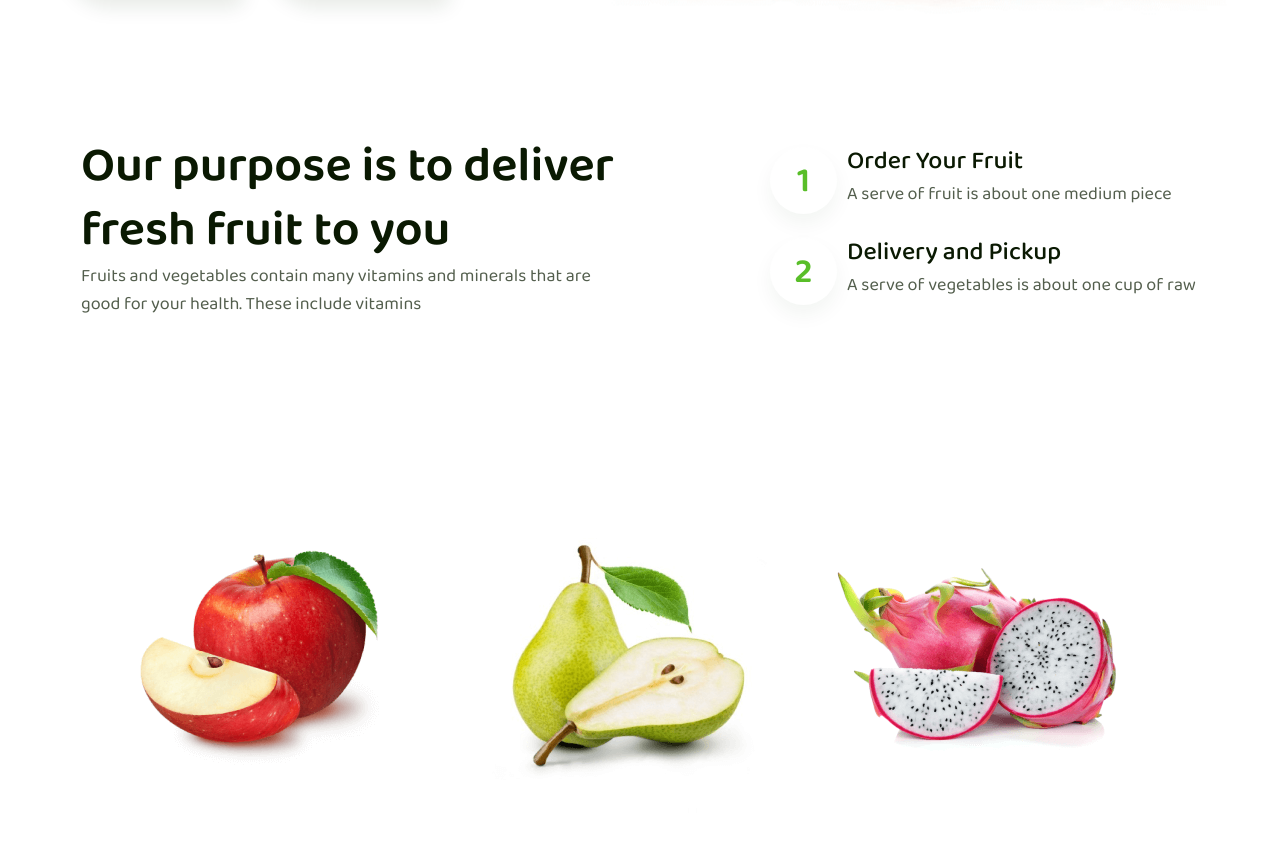
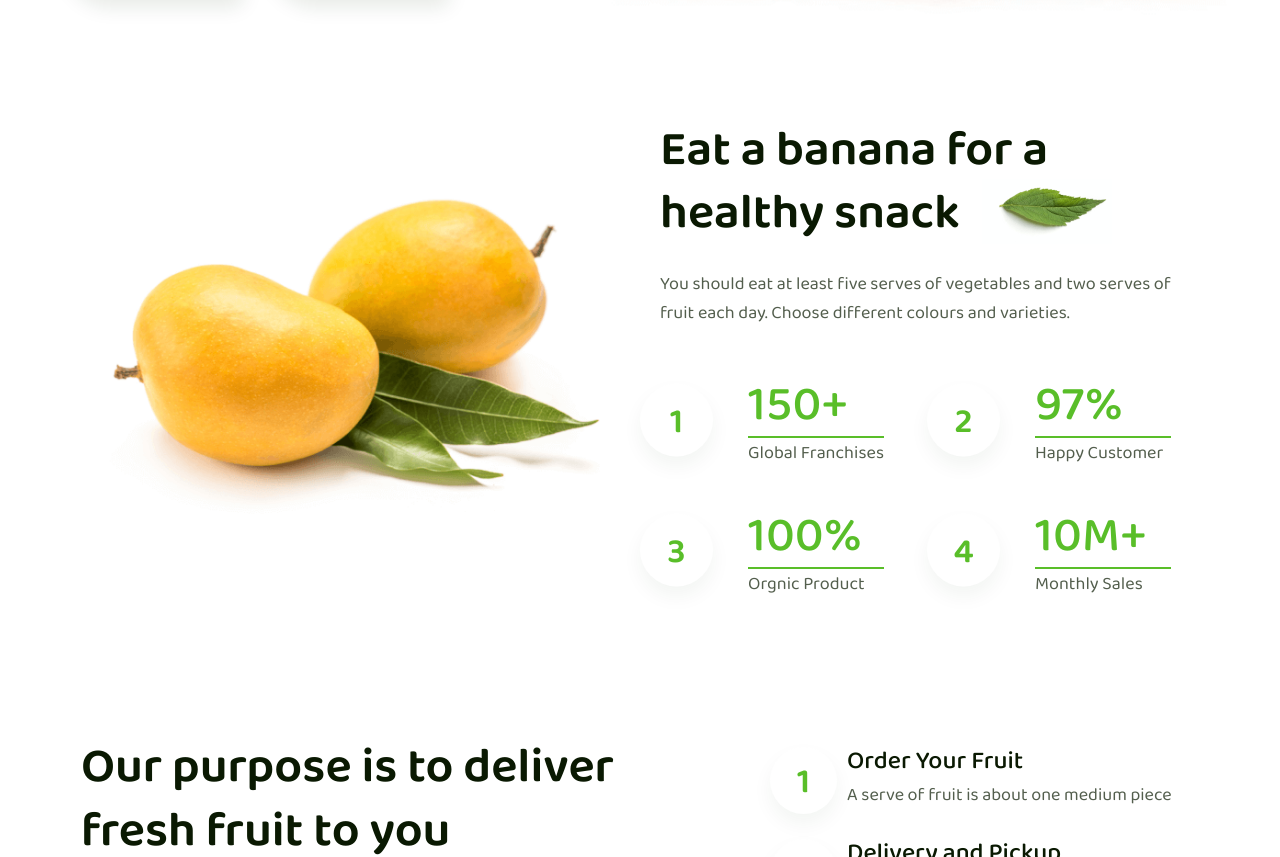
Before and after one commit to Spodgorny/fruuts, a plain HTML site: page index.html in a window 1280 px wide. Shown: the part 676-1533 px from the top of the page. Drawn offline with Linux system fonts and the light colour scheme; files whose address does not match are found by name.

Commit message:
added block

```diff
--- a/index.html
+++ b/index.html
@@ -66,6 +66,39 @@
             </div>
         </div>
     </div>
+
+    <div class="stat">
+        <div class="container">
+            <div class="stat_wrap">
+                <div class="stat_col">
+                    <img src="./img/mango.png" alt="" class="stat_img">
+                </div>
+                <div class="stat_col">
+                    <h2 class="stat_title">Eat a banana for a healthy snack</h2>
+                    <p class="stat_descr">You should eat at least five serves of vegetables and two serves of fruit each day. Choose different colours and varieties.</p>
+                    <div class="stat_box">
+                        <div class="stat_item">
+                            <span class="stat_number">150+</span>
+                            <span class="stat_label">Global Franchises</span>
+                        </div>
+                        <div class="stat_item">
+                            <span class="stat_number">97%</span>
+                            <span class="stat_label">Happy Customer</span>
+                        </div>
+                        <div class="stat_item">
+                            <span class="stat_number">100%</span>
+                            <span class="stat_label">Orgnic Product</span>
+                        </div>
+                        <div class="stat_item">
+                            <span class="stat_number">10M+</span>
+                            <span class="stat_label">Monthly Sales</span>
+                        </div>
+                    </div>
+                </div>
+            </div>
+        </div>
+    </div>
+
     <main>
         <div class="purpose">
             <div class="container">
--- /dev/null
+++ b/style/components/stat.scss
@@ -0,0 +1,85 @@
+.stat {
+    padding: 60px 0;
+
+    &_wrap {
+        display: flex;
+        align-items: center;
+    }
+
+    &_col {
+        width: 50%;
+        padding: 0 20px;
+    }
+
+    &_img {
+        max-width: 100%;
+    }
+
+    &_title {
+        font: $h2-font;
+        color: $title-color;
+        max-width: 452px;
+        margin-bottom: 25px;
+        position: relative;
+
+        &::before {
+            position: absolute;
+            content: '';
+            width: 130px;
+            height: 65px;
+            background-image: url(../img/decor-mango.png);
+            background-size: cover;
+            bottom: 0;
+            right: 0;
+            z-index: -1;
+        }
+    }
+
+    &_descr {
+        margin-bottom: 46px;
+    }
+
+    &_box {
+        display: flex;
+        flex-wrap: wrap;
+        margin: -18px -20px;
+        counter-reset: section;
+    }
+
+    &_item {
+        width: 50%;
+        padding: 18px 20px;
+        position: relative;
+        padding-left: 108px;
+
+        &::before {
+            position: absolute;
+            counter-increment: section;
+            content: counter(section);
+            width: 73px;
+            height: 73px;
+            background-color: $white;
+            border-radius: 50%;
+            box-shadow: 0px 10px 20px rgba(22, 52, 7, 0.05);
+            color: $primary-color;
+            font-size: 35px;
+            line-height: 1.4;
+            font-weight: 700;
+            left: 0;
+            top: 50%;
+            transform: translateY(-50%);
+            display: flex;
+            align-items: center;
+            justify-content: center;
+        }
+    }
+
+    &_number {
+        font: $h2-font;
+        font-weight: 500;
+        color: $primary-color;
+        display: block;
+        max-width: 136px;
+        border-bottom: 2px solid $primary-color;
+    }
+}
--- a/style/style.scss
+++ b/style/style.scss
@@ -8,4 +8,4 @@
 @import './components/purpose.scss';
 @import './components/fruits.scss';
 @import './components/hero.scss';
-// @import './components/statistic.scss';
+@import './components/stat.scss';
```
Also changed, not shown: style/style.css, 1 other file.
